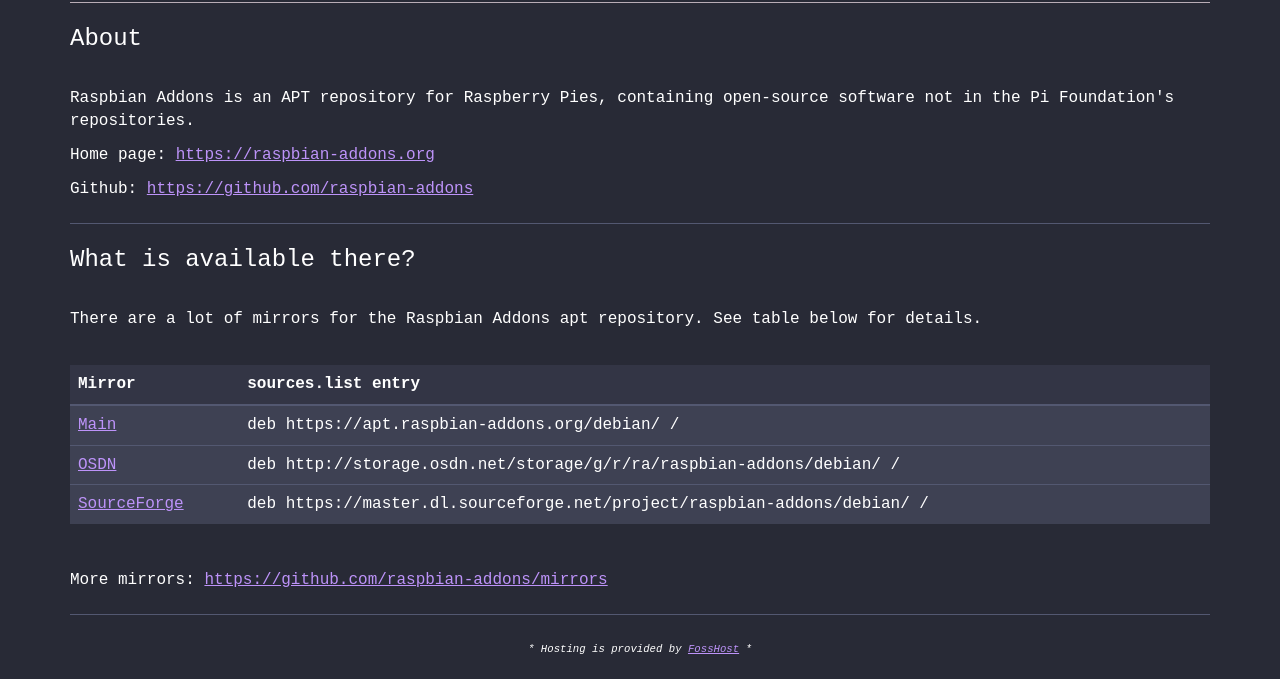
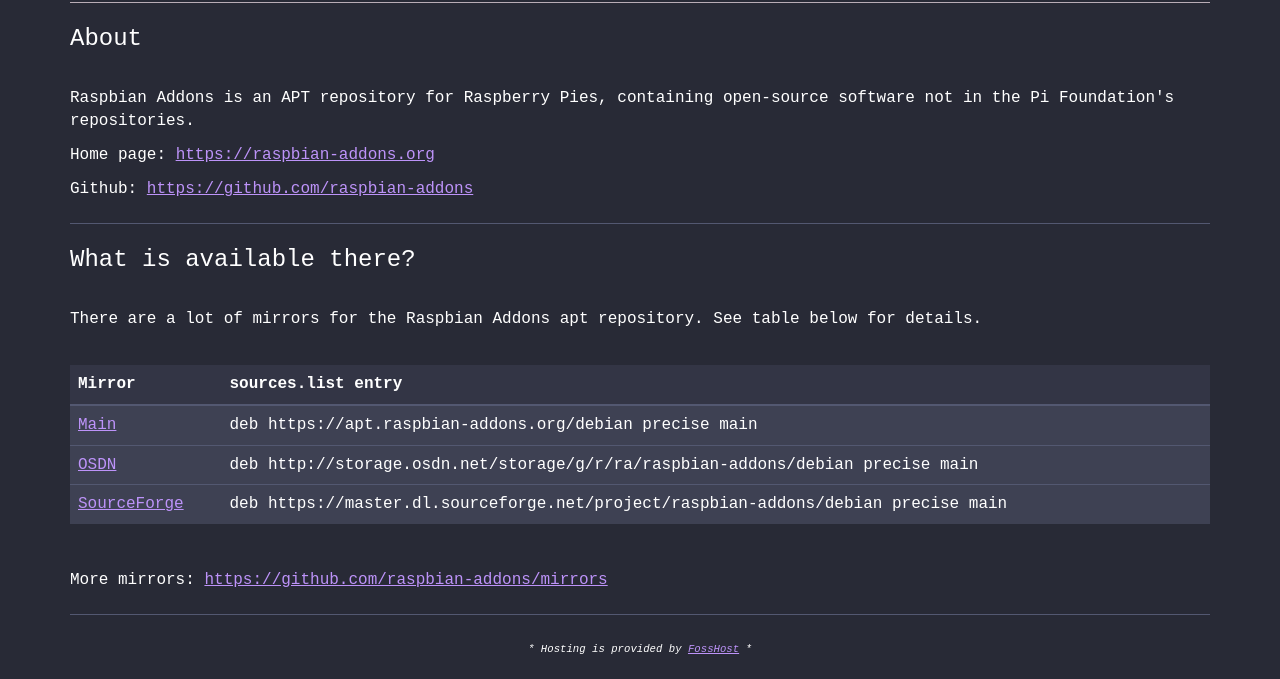
Before and after one commit to raspbian-addons/apt.raspbian-addons.org, a plain HTML site: page index.html in a window 1280 px wide. Shown: the part 121-800 px from the top of the page. Drawn offline with Linux system fonts and the light colour scheme; a web font is replaced by a local one.

Commit message:
Update index.html

```diff
--- a/index.html
+++ b/index.html
@@ -29,15 +29,15 @@
       <tbody>
         <tr>
           <td><a href="https://apt.raspbian-addons.org/debian/">Main</a></td>
-          <td>deb https://apt.raspbian-addons.org/debian/ /</td>
+          <td>deb https://apt.raspbian-addons.org/debian precise main</td>
         </tr>
         <tr>
-          <td><a href="http://storage.osdn.net/storage/g/r/ra/raspbian-addons/debian/">OSDN</a></td>
-          <td>deb http://storage.osdn.net/storage/g/r/ra/raspbian-addons/debian/ /</td>
+          <td><a href="http://storage.osdn.net/storage/g/r/ra/raspbian-addons/debian">OSDN</a></td>
+          <td>deb http://storage.osdn.net/storage/g/r/ra/raspbian-addons/debian precise main</td>
         </tr>
         <tr>
-          <td><a href="https://master.dl.sourceforge.net/project/raspbian-addons/debian/">SourceForge</a></td>
-          <td>deb https://master.dl.sourceforge.net/project/raspbian-addons/debian/ /</td>
+          <td><a href="https://master.dl.sourceforge.net/project/raspbian-addons/debian">SourceForge</a></td>
+          <td>deb https://master.dl.sourceforge.net/project/raspbian-addons/debian precise main</td>
         </tr>
       </tbody>
     </table><br>
```
